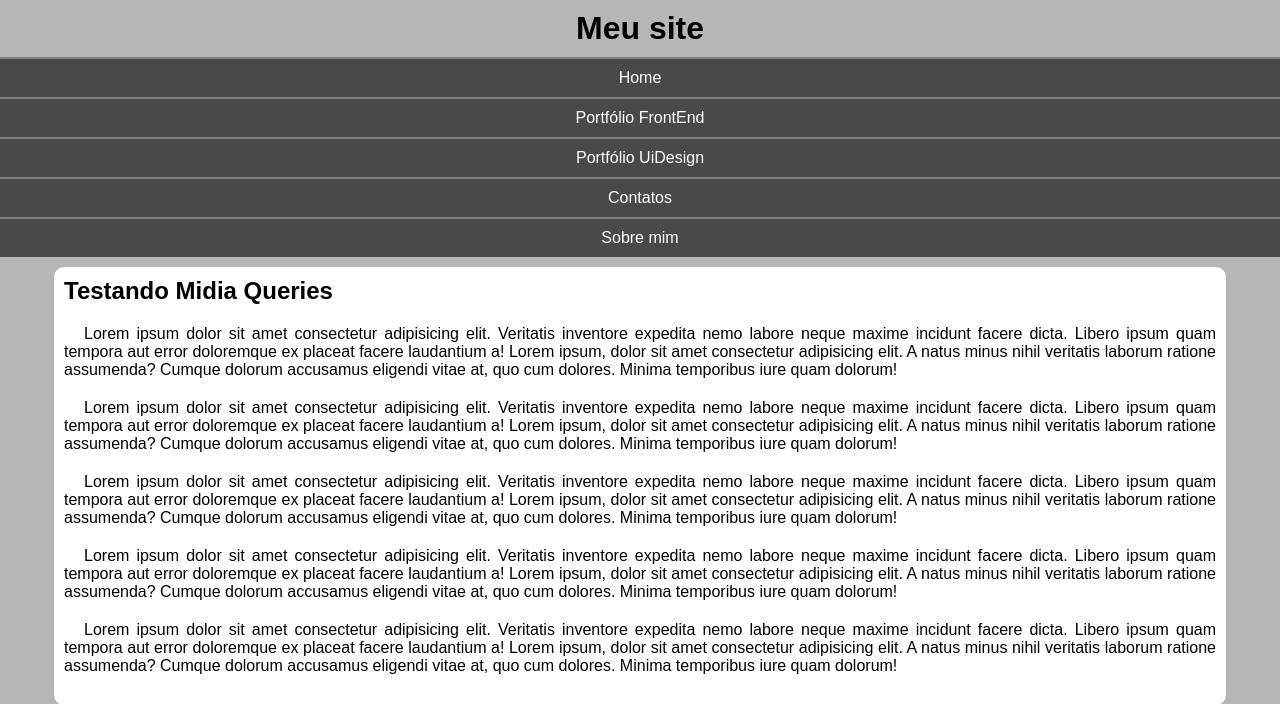
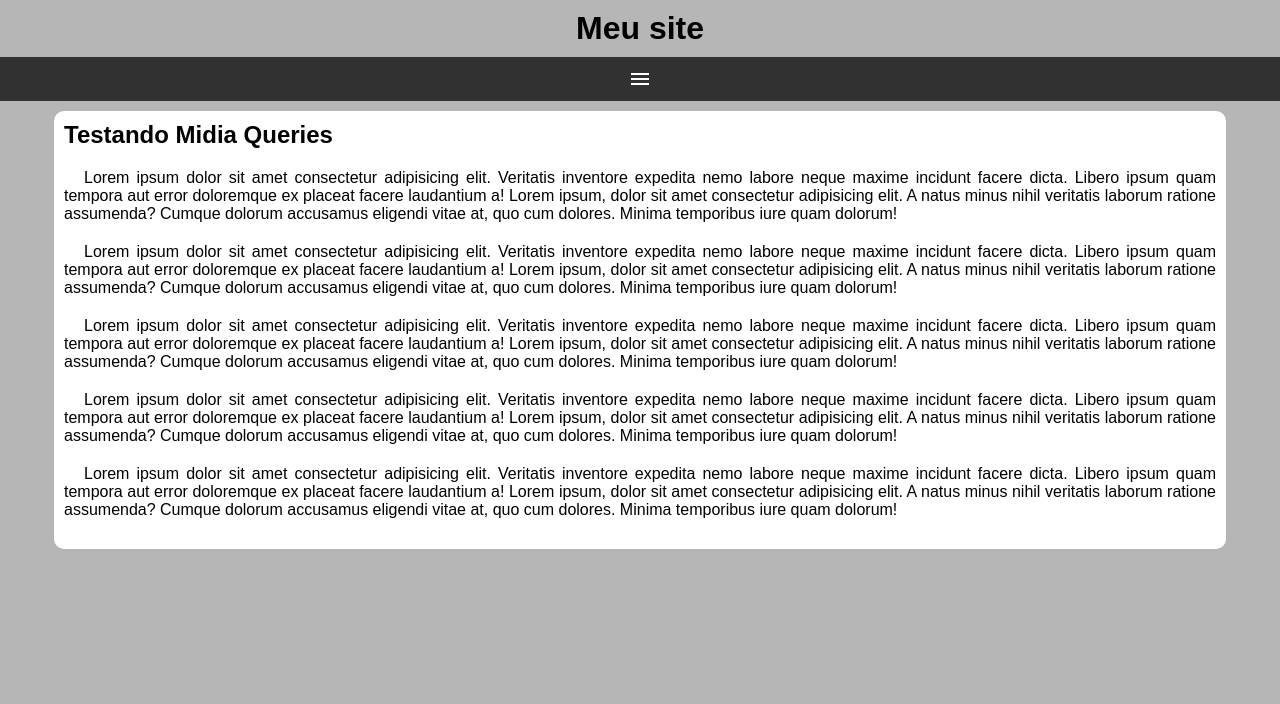
Before and after one commit to heebettinelli/HTML-E-CSS, a PHP site: page / in a window 1280 px wide. Shown: the top 704 px of the page. Run offline with PHP 8.4, Linux system fonts and the light colour scheme.

Commit message:
usei js pra animar o menu

```diff
--- a/EXERCICIOS/exercicios css/ex026/mq005/estilos/style.css
+++ b/EXERCICIOS/exercicios css/ex026/mq005/estilos/style.css
@@ -18,8 +18,15 @@ header > h1 {
     text-align: center;
 }
 
+span#burger {
+    background-color: rgb(50, 49, 49);
+    display: block;
+    text-align: center;
+    padding: 10px;
+    color: white;
+}
 menu{
-    display: block;
+    display: none;
 }
 
 menu > ul {
@@ -31,9 +38,14 @@ menu a {
     padding: 10px;
     text-decoration: none;
     text-align: center;
-    background-color: rgb(73, 73, 73);
+    background-color: rgb(91, 88, 88);
     color: white;
     border-top: 2px  solid gray;
+}
+
+span#burger:hover {
+background-color: white;
+color: black;
 }
 
 menu a:hover {
--- a/EXERCICIOS/exercicios css/ex026/mq005/index.html
+++ b/EXERCICIOS/exercicios css/ex026/mq005/index.html
@@ -4,12 +4,15 @@
     <meta charset="UTF-8">
     <meta name="viewport" content="width=device-width, initial-scale=1.0">
     <title>Midia Query</title>
+    <link href="https://fonts.googleapis.com/icon?family=Material+Icons"
+      rel="stylesheet">
     <link rel="stylesheet" href="estilos/style.css">
 </head>
 <body>
     <header>
         <h1>Meu site</h1>
-        <menu>
+        <span id="burger" class="material-icons" onclick="clickMenu()">menu</span>
+        <menu id="itens">
             <ul>
                 <li><a href="#">Home</a></li>
                 <li><a href="#">Portfólio FrontEnd</a></li>
@@ -33,5 +36,15 @@
             <p>Lorem ipsum dolor sit amet consectetur adipisicing elit. Veritatis inventore expedita nemo labore neque maxime incidunt facere dicta. Libero ipsum quam tempora aut error doloremque ex placeat facere laudantium a! Lorem ipsum, dolor sit amet consectetur adipisicing elit. A natus minus nihil veritatis laborum ratione assumenda? Cumque dolorum accusamus eligendi vitae at, quo cum dolores. Minima temporibus iure quam dolorum!</p>
         </article>
     </main>
+    <script>
+        function clickMenu(){
+            if (itens.style.display == "block") {
+                itens.style.display = "none"
+            }
+            else{
+                itens.style.display = "block"
+            }
+        }
+    </script>
 </body>
 </html>
```
